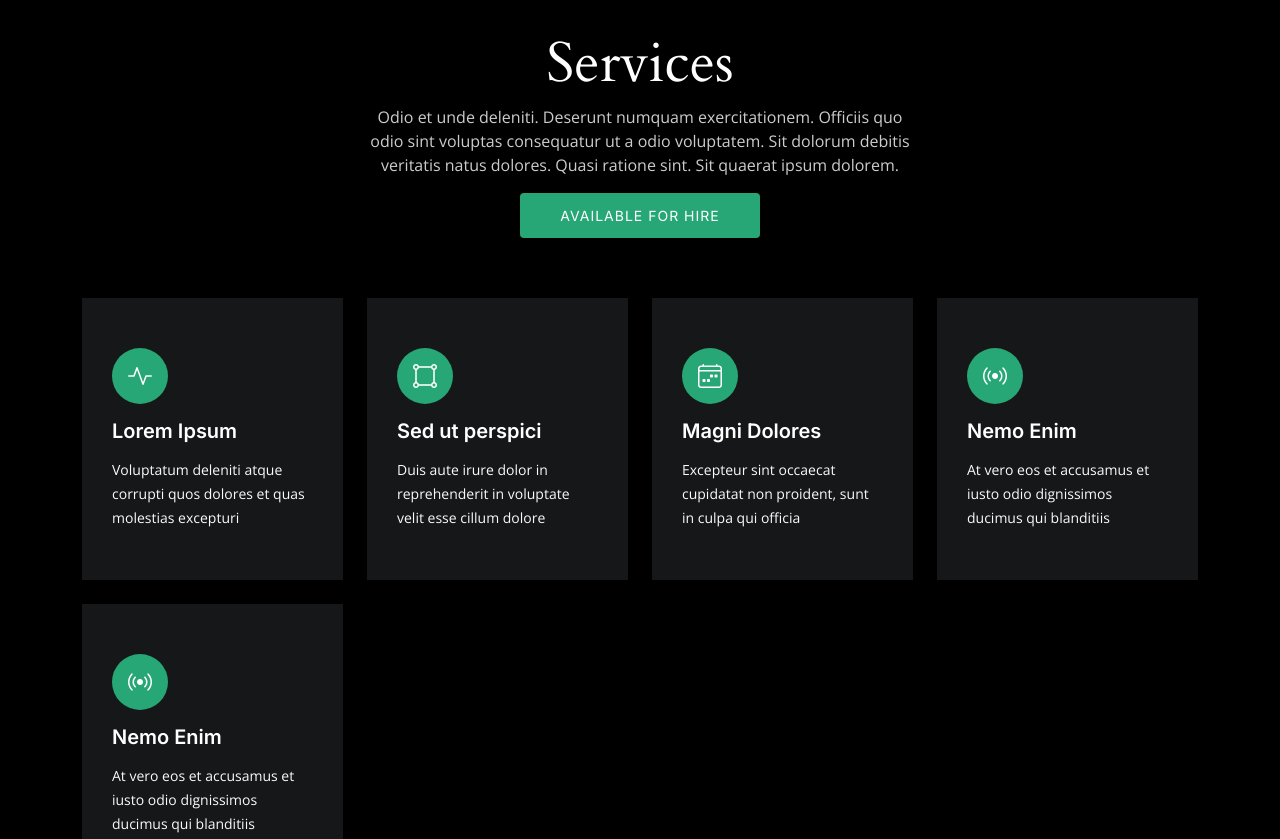
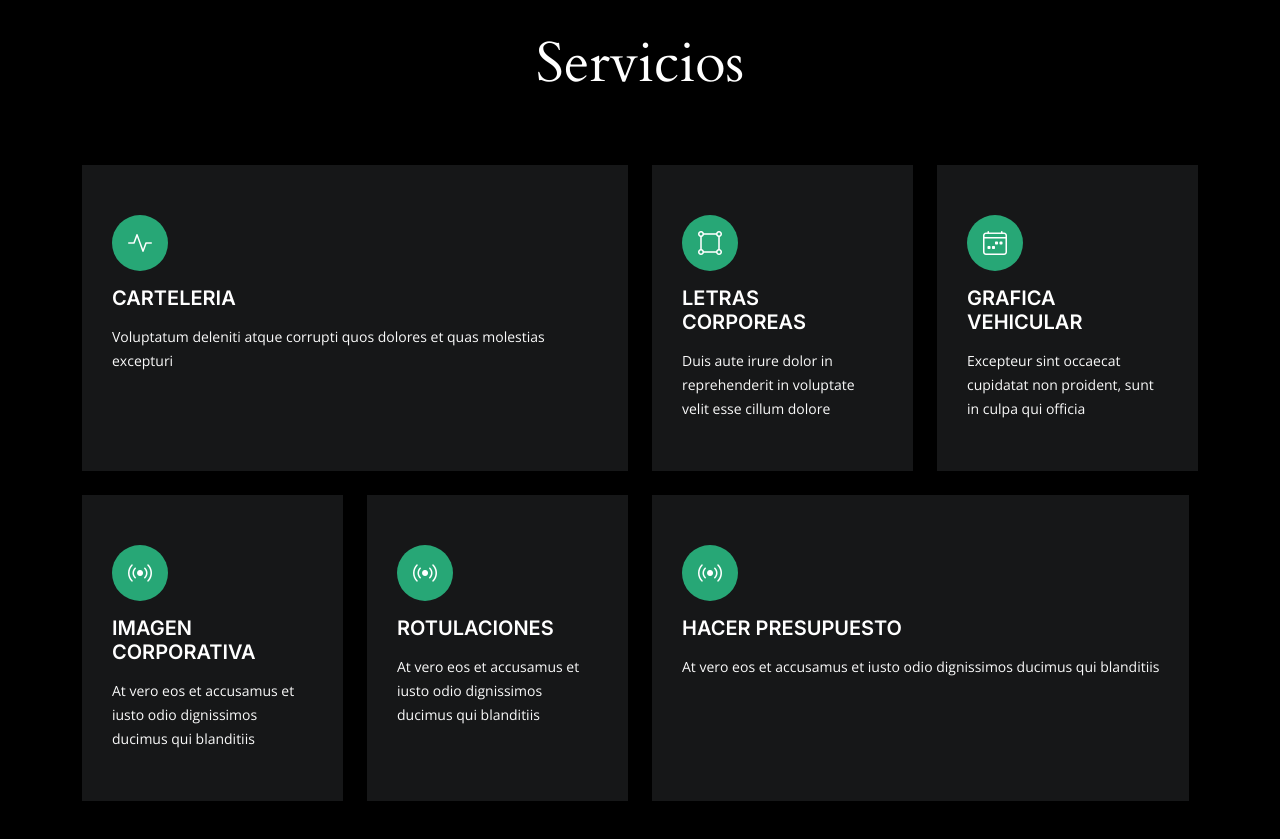
Before and after one commit to 0z0n0/crexo, a plain HTML site: page index.html in a window 1280 px wide. Shown: the part 1181-2020 px from the top of the page. Drawn offline with nearby package versions, Linux system fonts and the light colour scheme.

Commit message:
descripcion sobre nosotros,servicios,contacto

```diff
--- a/index.html
+++ b/index.html
@@ -42,7 +42,7 @@
   <header id="header" class="header d-flex align-items-center fixed-top">
     <div class="container-fluid d-flex align-items-center justify-content-between">
 
-      <a href="index.html" class="logo d-flex align-items-center  me-auto me-lg-0">
+      <a href="#hero" class="logo d-flex align-items-center  me-auto me-lg-0">
         <!-- Uncomment the line below if you also wish to use an image logo -->
         <img src="assets/img/logo.png" alt="">
         <!-- <i class="bi bi-camera"></i> -->
@@ -51,7 +51,7 @@
     <!-- .navbar -->
       <nav id="navbar" class="navbar">
         <ul>
-          <li><a href="index.html" class="active">Inicio</a></li>
+          <li><a href="#hero" class="active">Inicio</a></li>
           <li><a href="#about">Sobre nosotros</a></li>
           <li class="dropdown"><a href="#"><span>Servicios</span> <i class="bi bi-chevron-down dropdown-indicator"></i></a>
             <ul>
@@ -110,23 +110,23 @@
         </div>
         <div class="carousel-inner carousel-img">
           <div class="carousel-item active">
-            <img src="assets/img/gallery/gallery-2.jpg" class="d-block w-100 " alt="...">
+            <img src="assets/img/Carteles/cartel_10.jpg" class="d-block w-100 " alt="...">
             <div class="carousel-caption d-none d-md-block">
-              <h5>First slide label</h5>
+              <h5>CARTEL</h5>
               <p>Some representative placeholder content for the first slide.</p>
             </div>
           </div>
           <div class="carousel-item">
-            <img src="assets/img/gallery/gallery-3.jpg" class="d-block w-100" alt="...">
+            <img src="assets/img/ImagenCorporativa/ImagenCorporativa_01.jpg" class="d-block w-100" alt="...">
             <div class="carousel-caption d-none d-md-block">
-              <h5>Second slide label</h5>
+              <h5>IMAGEN CORPORATIVA</h5>
               <p>Some representative placeholder content for the second slide.</p>
             </div>
           </div>
           <div class="carousel-item">
-            <img src="assets/img/gallery/gallery-4.jpg" class="d-block w-100" alt="...">
+            <img src="assets/img/Rotulaciones/Rotulaciones_03.jpg" class="d-block w-100" alt="...">
             <div class="carousel-caption d-none d-md-block">
-              <h5>Third slide label</h5>
+              <h5>ROTULACIONES</h5>
               <p>Some representative placeholder content for the third slide.</p>
             </div>
           </div>
@@ -156,11 +156,7 @@
       <div class="container position-relative">
         <div class="row d-flex justify-content-center">
           <div class="col-lg-6 text-center">
-            <h2>Services</h2>
-            <p>Odio et unde deleniti. Deserunt numquam exercitationem. Officiis quo odio sint voluptas consequatur ut a odio voluptatem. Sit dolorum debitis veritatis natus dolores. Quasi ratione sint. Sit quaerat ipsum dolorem.</p>
-
-            <a class="cta-btn" href="contact.html">Available for hire</a>
-
+            <h2>Servicios</h2>
           </div>
         </div>
       </div>
@@ -168,14 +164,14 @@
 
     <!-- ======= Services Section ======= -->
     <section id="services" class="services">
-      <div class="container">
+      <div class="container mb-5">
 
         <div class="row gy-4">
 
-          <div class="col-xl-3 col-md-6 d-flex">
+          <div class="col-xl-6 col-md-6 d-flex">
             <div class="service-item position-relative">
               <i class="bi bi-activity"></i>
-              <h4><a href="" class="stretched-link">Lorem Ipsum</a></h4>
+              <h4><a href="carteleria.html" class="stretched-link">CARTELERIA</a></h4>
               <p>Voluptatum deleniti atque corrupti quos dolores et quas molestias excepturi</p>
             </div>
           </div><!-- End Service Item -->
@@ -183,7 +179,7 @@
           <div class="col-xl-3 col-md-6 d-flex">
             <div class="service-item position-relative">
               <i class="bi bi-bounding-box-circles"></i>
-              <h4><a href="" class="stretched-link">Sed ut perspici</a></h4>
+              <h4><a href="corporea.html" class="stretched-link">LETRAS CORPOREAS</a></h4>
               <p>Duis aute irure dolor in reprehenderit in voluptate velit esse cillum dolore</p>
             </div>
           </div><!-- End Service Item -->
@@ -191,7 +187,7 @@
           <div class="col-xl-3 col-md-6 d-flex">
             <div class="service-item position-relative">
               <i class="bi bi-calendar4-week"></i>
-              <h4><a href="" class="stretched-link">Magni Dolores</a></h4>
+              <h4><a href="graficavehicular.html" class="stretched-link">GRAFICA VEHICULAR</a></h4>
               <p>Excepteur sint occaecat cupidatat non proident, sunt in culpa qui officia</p>
             </div>
           </div><!-- End Service Item -->
@@ -199,7 +195,7 @@
           <div class="col-xl-3 col-md-6 d-flex">
             <div class="service-item position-relative">
               <i class="bi bi-broadcast"></i>
-              <h4><a href="" class="stretched-link">Nemo Enim</a></h4>
+              <h4><a href="imagencorporativa.html" class="stretched-link">IMAGEN CORPORATIVA</a></h4>
               <p>At vero eos et accusamus et iusto odio dignissimos ducimus qui blanditiis</p>
             </div>
           </div><!-- End Service Item -->
@@ -207,7 +203,14 @@
           <div class="col-xl-3 col-md-6 d-flex">
             <div class="service-item position-relative">
               <i class="bi bi-broadcast"></i>
-              <h4><a href="" class="stretched-link">Nemo Enim</a></h4>
+              <h4><a href="rotulaciones.html" class="stretched-link">ROTULACIONES</a></h4>
+              <p>At vero eos et accusamus et iusto odio dignissimos ducimus qui blanditiis</p>
+            </div>
+          </div><!-- End Service Item -->
+          <div class="col-xl-6 col-md-6 d-flex">
+            <div class="service-item position-relative">
+              <i class="bi bi-broadcast"></i>
+              <h4><a href="https://web.whatsapp.com/" class="stretched-link">HACER PRESUPUESTO</a></h4>
               <p>At vero eos et accusamus et iusto odio dignissimos ducimus qui blanditiis</p>
             </div>
           </div><!-- End Service Item -->
@@ -247,9 +250,9 @@
         <div class="page-header d-flex align-items-center">
           <div class="container position-relative">
             <div class="row d-flex justify-content-center">
-              <div class="col-lg-6 text-center">
-                <h2>Contact</h2>
-                <p>Odio et unde deleniti. Deserunt numquam exercitationem. Officiis quo odio sint voluptas consequatur ut a odio voluptatem. Sit dolorum debitis veritatis natus dolores. Quasi ratione sint. Sit quaerat ipsum dolorem.</p>
+              <div class="col-lg-9 text-center">
+                <h2>Contacto</h2>
+                <p>"Nuestros horarios de atención son de lunes a viernes, de 8:00 a.m. a 4:00 p.m. Estamos comprometidos en brindarte el mejor servicio posible dentro de estos horarios, para que puedas resolver todas tus dudas y necesidades relacionadas con nuestros productos y servicios. Si necesitas contactarnos fuera de nuestro horario de atención, puedes enviarnos un correo electrónico a <a href="www.gmail.com">carteles_crexo@gmail.com</a> y te responderemos lo antes posible. ¡Estamos aquí para ayudarte!"</p>
 
               </div>
             </div>
```
